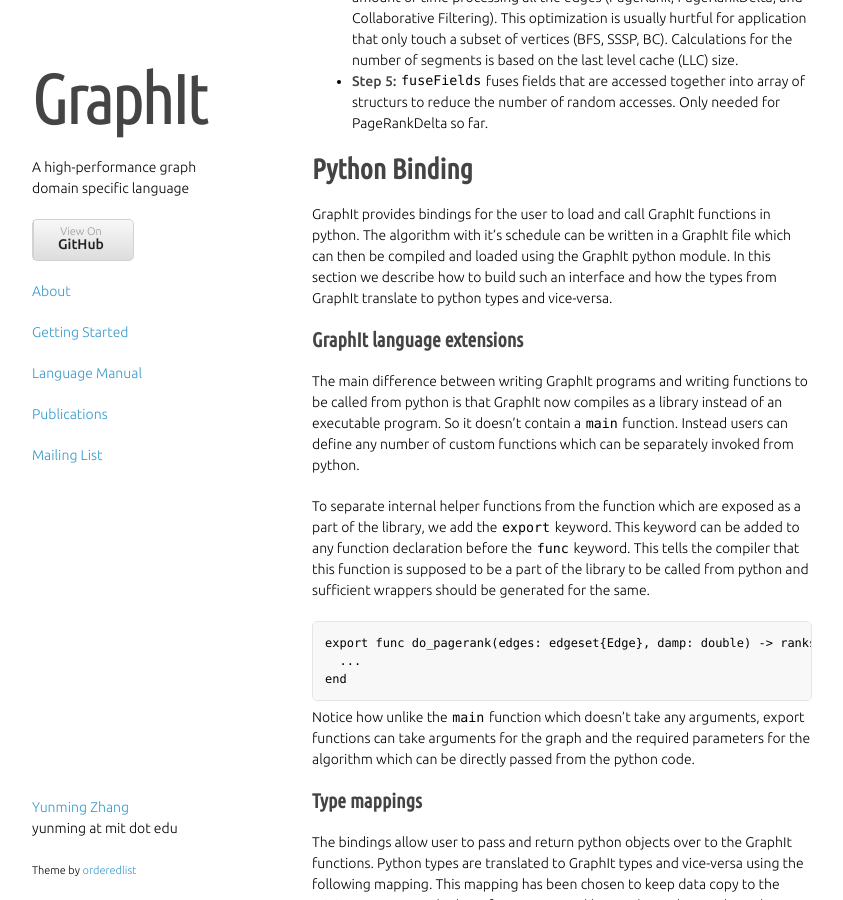
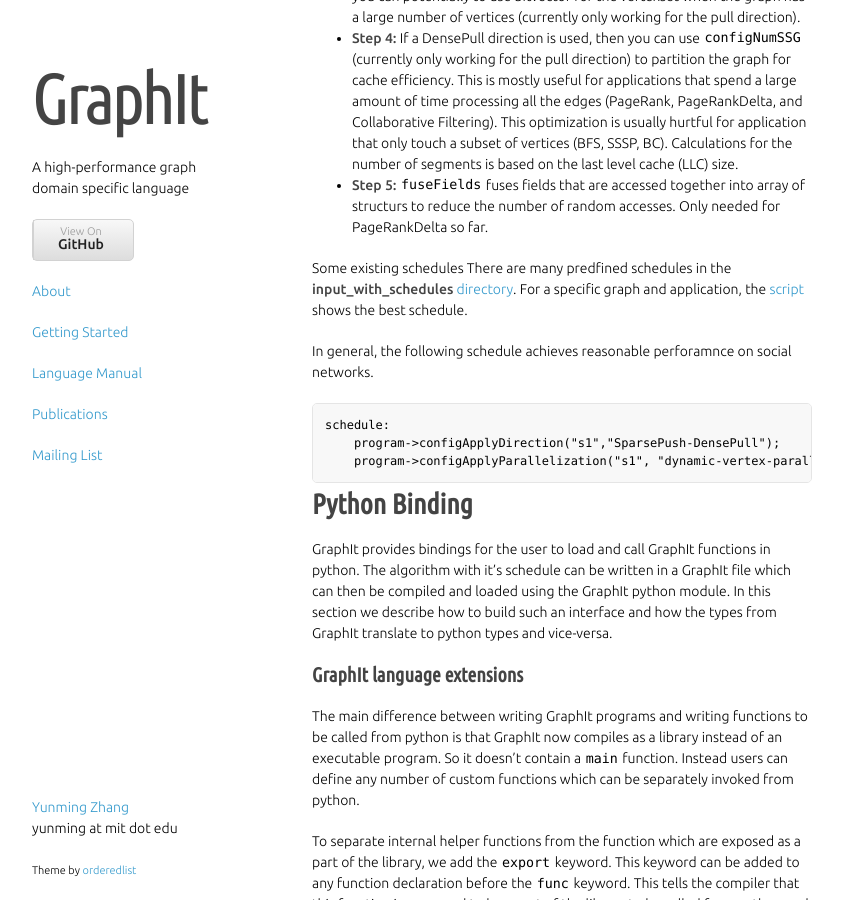
Before and after one commit to yunmingzhang17/yunmingzhang17.github.io, a Jekyll site: the page built from language.md, in a window 1280 px wide and 900 px high, scrolled down 9315 px. Shown: the whole window, without its empty margins (218-1061 px from the left). Built offline with Jekyll 4.4.1, drawn with Linux system fonts in a browser that asks for light colours; nearby versions of some CDN libraries; some web fonts are replaced; library files that are not in the unit come from our copies; some of the changed text lies outside the part shown.

Commit message:
adding more details to the scheduling language section

````diff
--- a/language.md
+++ b/language.md
@@ -365,6 +365,8 @@
 
 In this section, we provide some heuristics for tuning the schedules for improved performance. The scheduling language specified separately can tune the performance of the algorithm. The example below first described the algorithm with edgeset, vertexset, and the `main` function. The user can then use the `schedule:` keyword to mark the beginning of schedule spcification.
 
+The label `#s1#` is used in the scheduling commands to identify the apply operator the schedule is applied on. The label `#s1` must be specified before the edgeset apply operator if the user intend to tune the performance of the operator.
+
 ```
 const edges : edgeset{Edge}(Vertex,Vertex);
 const vertices : vertexset{Vertex};
@@ -395,6 +397,17 @@
 * __Step 3:__ Select a layout for Dense Vertex Set with `configApplyDenseVertexset`. if a DensePull direction is used, then you can potentially to use bitvector for the vertexset when the graph has a large number of vertices (currently only working for the pull direction).
 * __Step 4:__ If a DensePull direction is used, then you can use `configNumSSG` (currently only working for the pull direction) to partition the graph for cache efficiency. This is mostly useful for applications that spend a large amount of time processing all the edges (PageRank, PageRankDelta, and Collaborative Filtering). This optimization is usually hurtful for application that only touch a subset of vertices (BFS, SSSP, BC).  Calculations for the number of segments is based on the last level cache (LLC) size.
 * __Step 5:__ `fuseFields` fuses fields that are accessed together into array of structurs to reduce the number of random accesses. Only needed for PageRankDelta so far.
+
+Some existing schedules
+There are many predfined schedules in the [__input_with_schedules__ directory](https://github.com/GraphIt-DSL/graphit/tree/master/test/input_with_schedules).
+For a specific graph and application, the [script](https://github.com/GraphIt-DSL/graphit/blob/master/graphit_eval/eval/table7/benchmark.py#L16) shows the best schedule.
+
+In general, the following schedule achieves reasonable perforamnce on social networks.
+```
+schedule:
+    program->configApplyDirection("s1","SparsePush-DensePull");
+    program->configApplyParallelization("s1", "dynamic-vertex-parallel");
+```
 
 # Python Binding
 
````
Also changed, not shown: 1 other file.
